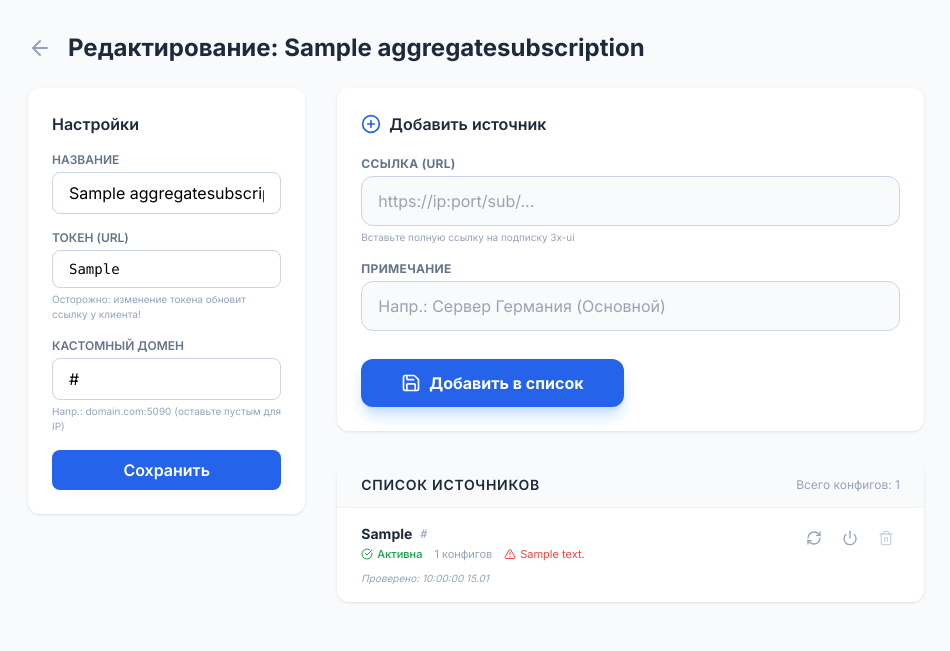
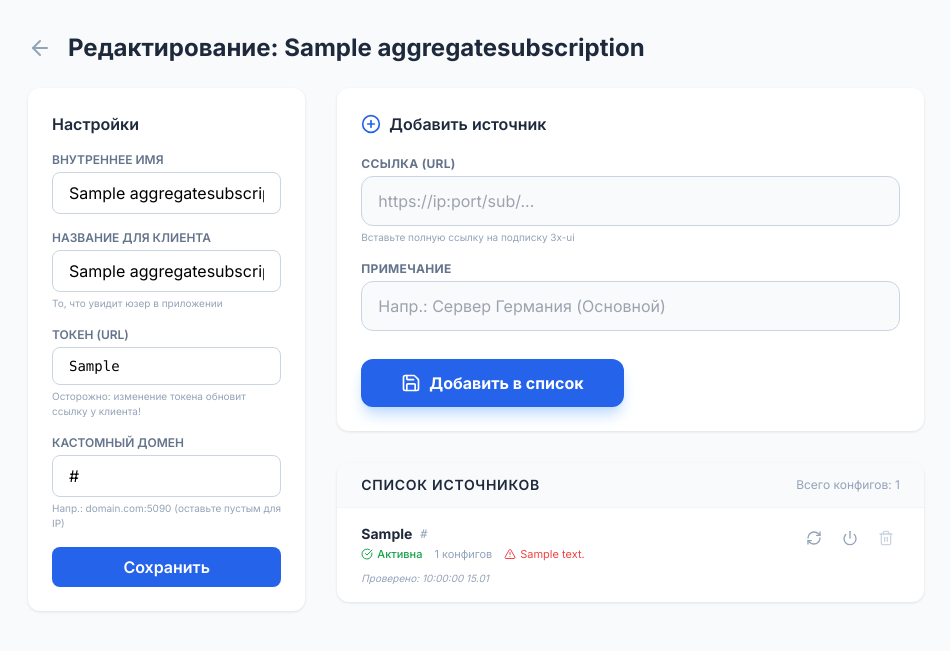
Before and after one commit to Doppelgangers/vpn-subscription-aggregator, a Django app: page /sub/1/edit/ in a window 1280 px wide. Shown: the part 60-711 px from the top of the page, without its empty margins (164-1114 px from the left). Run offline with Django 4.2, Linux system fonts and the light colour scheme; a user stored in the database is signed in; tables that the repository leaves empty hold one stand-in row (values such as "Sample post"); some libraries are stand-ins or nearby versions.

Commit message:
feat: separate internal name and public client title for subscriptions

```diff
--- a/vpn_app/forms.py
+++ b/vpn_app/forms.py
@@ -4,11 +4,15 @@ from .models import AggregateSubscription, SourceLink
 class AggregateSubscriptionForm(forms.ModelForm):
     class Meta:
         model = AggregateSubscription
-        fields = ['name', 'token', 'custom_base_url']
+        fields = ['name', 'client_title', 'token', 'custom_base_url']
         widgets = {
             'name': forms.TextInput(attrs={
                 'class': 'w-full px-4 py-2 border border-slate-300 rounded-lg focus:ring-2 focus:ring-blue-500 focus:border-blue-500 outline-none transition',
-                'placeholder': 'Например: Мои сервера Европа'
+                'placeholder': 'Напр.: Юзер #42 (Премиум)'
+            }),
+            'client_title': forms.TextInput(attrs={
+                'class': 'w-full px-4 py-2 border border-slate-300 rounded-lg focus:ring-2 focus:ring-blue-500 focus:border-blue-500 outline-none transition',
+                'placeholder': 'Напр.: VIP HUB'
             }),
             'token': forms.TextInput(attrs={
                 'class': 'w-full px-4 py-2 border border-slate-300 rounded-lg focus:ring-2 focus:ring-blue-500 focus:border-blue-500 outline-none transition font-mono text-sm',
--- a/vpn_app/models.py
+++ b/vpn_app/models.py
@@ -2,7 +2,8 @@ import uuid
 from django.db import models
 
 class AggregateSubscription(models.Model):
-    name = models.CharField("Название", max_length=100, default="My Multi-Node Sub")
+    name = models.CharField("Название (внутреннее)", max_length=100, default="My Multi-Node Sub")
+    client_title = models.CharField("Название (для клиента)", max_length=100, blank=True, help_text="То, что увидит пользователь в приложении")
     token = models.CharField("Токен подписки", max_length=64, default=uuid.uuid4, unique=True)
     custom_base_url = models.CharField("Кастомный домен/URL", max_length=255, blank=True, help_text="Напр.: subses.doppelgangeres.com:5090")
     created_at = models.DateTimeField(auto_now_add=True)
--- a/vpn_app/templates/vpn_app/sub_edit.html
+++ b/vpn_app/templates/vpn_app/sub_edit.html
@@ -20,8 +20,13 @@
                     {% csrf_token %}
                     <div class="space-y-4">
                         <div>
-                            <label class="block text-xs font-semibold text-slate-500 uppercase mb-1">Название</label>
+                            <label class="block text-xs font-semibold text-slate-500 uppercase mb-1">Внутреннее имя</label>
                             {{ form.name }}
+                        </div>
+                        <div>
+                            <label class="block text-xs font-semibold text-slate-500 uppercase mb-1">Название для клиента</label>
+                            {{ form.client_title }}
+                            <p class="text-[10px] text-slate-400 mt-1">То, что увидит юзер в приложении</p>
                         </div>
                         <div>
                             <label class="block text-xs font-semibold text-slate-500 uppercase mb-1">Токен (URL)</label>
--- a/vpn_app/views.py
+++ b/vpn_app/views.py
@@ -70,12 +70,15 @@ def aggregate_sub_view(request, token):
 
     response = HttpResponse(encoded_content, content_type="text/plain; charset=utf-8")
 
+    # Определяем название подписки (приоритет полю client_title)
+    sub_display_name = agg_sub.client_title or agg_sub.name
+
     # Добавляем название подписки для приложений (v2rayTun и др)
     # Используем прямой текст, так как многие клиенты не декодируют Base64 здесь
-    response['profile-title'] = agg_sub.name
+    response['profile-title'] = sub_display_name
 
     # Дополнительный заголовок для совместимости
-    response['Content-Disposition'] = f'attachment; filename="{agg_sub.name}.txt"'
+    response['Content-Disposition'] = f'attachment; filename="{sub_display_name}.txt"'
 
     # Добавляем информацию о трафике (суммарную)
     # total=0 означает безлимит в большинстве клиентов
```
Also changed, not shown: vpn_app/migrations/0007_aggregatesubscription_client_title_and_more.py (added).
